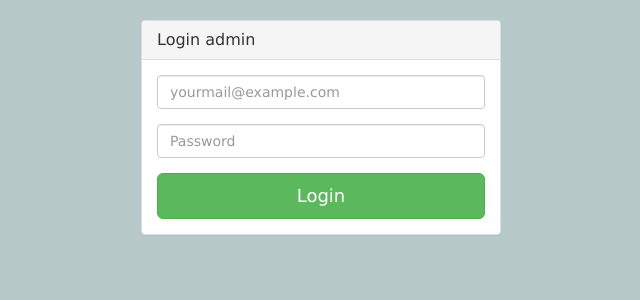
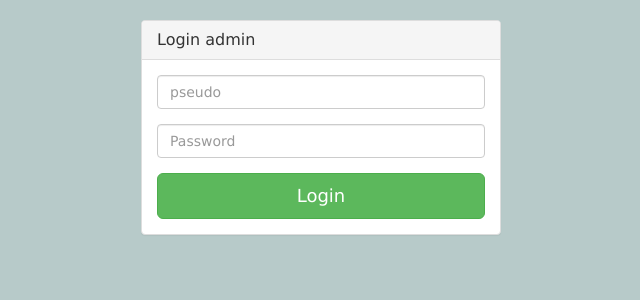
Before and after one commit to sitayebsofiane/portfolio_with_flask, a Flask app: page /login in a window 1280 px wide. Shown: the part 102-402 px from the top of the page, without its empty margins (319-959 px from the left). Run offline with Flask 2, Linux system fonts and the light colour scheme; some libraries are stand-ins or nearby versions.

Commit message:
update admin.html

```diff
--- a/portfolio/templates/admin/login.html
+++ b/portfolio/templates/admin/login.html
@@ -12,7 +12,7 @@
 			    	<form accept-charset="UTF-8" role="form"  method="post">
                         <fieldset>
                             <div class="form-group">
-                                <input class="form-control" placeholder="yourmail@example.com" name="pseudo" type="text">
+                                <input class="form-control" placeholder="pseudo" name="pseudo" type="text">
                             </div>
                             <div class="form-group">
                                 <input class="form-control" placeholder="Password" name="password" type="password" value="">
```
Also changed, not shown: 1 other file.
